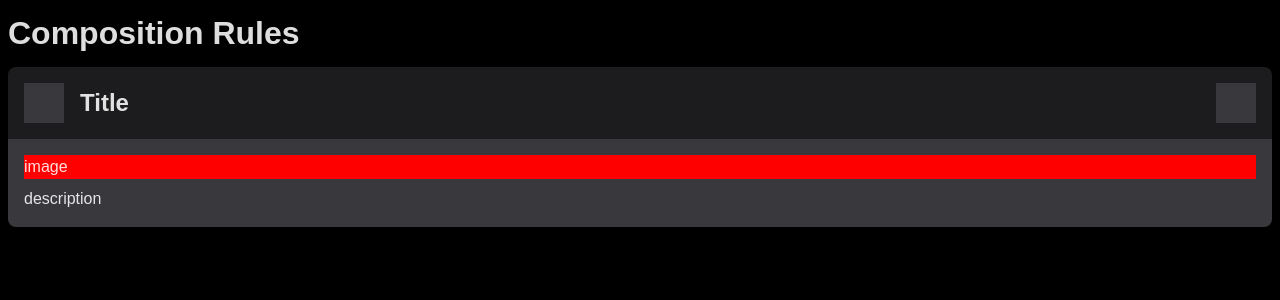
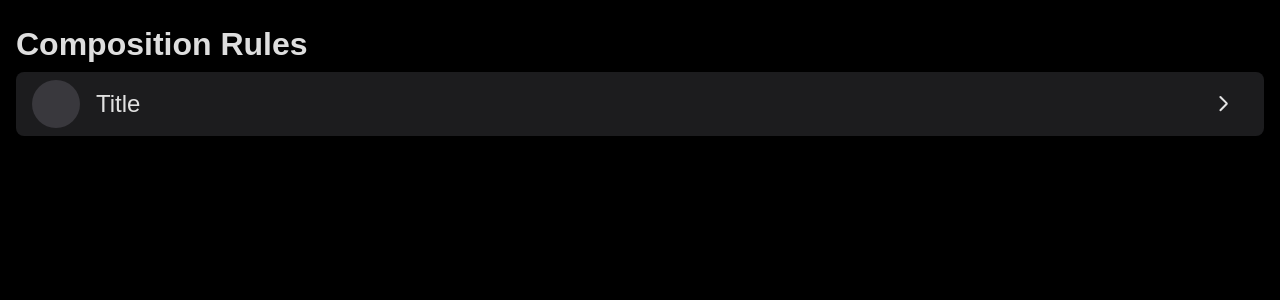
Before and after one commit to AlexBeje/photo-composition-rules, a Vue app: page / in a window 1280 px wide. Shown: the top 300 px of the page. Built offline with nearby package versions, Linux system fonts and the light colour scheme.

Commit message:
Finished the style of the composition rule component.

```diff
--- a/package.json
+++ b/package.json
@@ -12,8 +12,10 @@
     "vue": "^3.2.45"
   },
   "devDependencies": {
+    "@iconify/json": "^2.2.5",
     "@vitejs/plugin-vue": "^4.0.0",
     "sass": "^1.57.1",
+    "unplugin-icons": "^0.15.1",
     "vite": "^4.0.4"
   }
 }
--- a/src/App.vue
+++ b/src/App.vue
@@ -3,7 +3,19 @@ import CompositionRule from './components/CompositionRule.vue';
 </script>
 
 <template>
-  <!-- <HelloWorld msg="Vite + Vue" /> -->
-  <h1>Composition Rules</h1>
-  <CompositionRule msg="Vite + Vue" />
+  <div class="app-container">
+    <!-- <HelloWorld msg="Vite + Vue" /> -->
+    <h1>Composition Rules</h1>
+    <CompositionRule msg="Vite + Vue" />
+  </div>
 </template>
+
+<style scoped>
+h1 {
+  margin: 2rem 0 1rem 0;
+  font-weight: 700;
+}
+.app-container {
+  margin: 1rem;
+}
+</style>
--- a/src/components/CompositionRule.vue
+++ b/src/components/CompositionRule.vue
@@ -1,17 +1,26 @@
 <script setup>
-const test = true;
+import { ref } from 'vue';
+import IconForward from '~icons/material-symbols/arrow-forward-ios-rounded';
+const itemOpened = ref(false);
+
+function toggleItem() {
+  itemOpened.value = !itemOpened.value;
+}
 </script>
 
 <template>
   <div class="container">
-    <div class="top-section">
+    <div class="top-section" @click="toggleItem">
       <div class="small-image"></div>
       <h2 class="title">Title</h2>
-      <div class="icon"></div>
+      <div class="icon">
+        <IconForward v-if="itemOpened" class="arrow-rotated" />
+        <IconForward v-else />
+      </div>
     </div>
-    <div class="bottom-section" v-if="test">
+    <div class="bottom-section" v-if="itemOpened">
+      <div>description</div>
       <div class="large-image">image</div>
-      <div>description</div>
     </div>
   </div>
 </template>
@@ -25,31 +34,39 @@ const test = true;
     align-items: center;
     justify-content: space-between;
     background: #1c1c1e;
-    padding: 1rem;
+    padding: 0.5rem 1rem;
     .small-image {
-      width: 40px;
-      height: 40px;
+      width: 48px;
+      height: 48px;
       background: #39383d;
+      border-radius: 50%;
     }
     .title {
       flex: 1;
       margin: 0 1rem;
+      font-weight: 400;
     }
     .icon {
-      width: 40px;
-      height: 40px;
-      background: #39383d;
+      width: 48px;
+      height: 48px;
+      display: flex;
+      justify-content: center;
+      align-items: center;
+      .arrow-rotated {
+        transform: rotate(90deg);
+      }
     }
   }
   .bottom-section {
-    background: #39383d;
     padding: 1rem;
     display: flex;
     flex-direction: column;
     gap: 0.5rem;
-    .large-image {
-      background-color: red;
-    }
+    background: linear-gradient(
+      180deg,
+      rgb(18, 18, 18) 0%,
+      rgba(28, 28, 28, 1) 100%
+    );
   }
 }
 </style>
--- a/src/style.css
+++ b/src/style.css
@@ -14,3 +14,8 @@
   -moz-osx-font-smoothing: grayscale;
   -webkit-text-size-adjust: 100%;
 }
+
+body {
+  margin: 0;
+  padding: 0;
+}
--- a/vite.config.js
+++ b/vite.config.js
@@ -1,7 +1,8 @@
-import { defineConfig } from 'vite'
-import vue from '@vitejs/plugin-vue'
+import { defineConfig } from 'vite';
+import vue from '@vitejs/plugin-vue';
+import Icons from 'unplugin-icons/vite';
 
 // https://vitejs.dev/config/
 export default defineConfig({
-  plugins: [vue()],
-})
+  plugins: [vue(), Icons()],
+});
```
Also changed, not shown: 1 other file (tests, documents, lock files or other folders).
